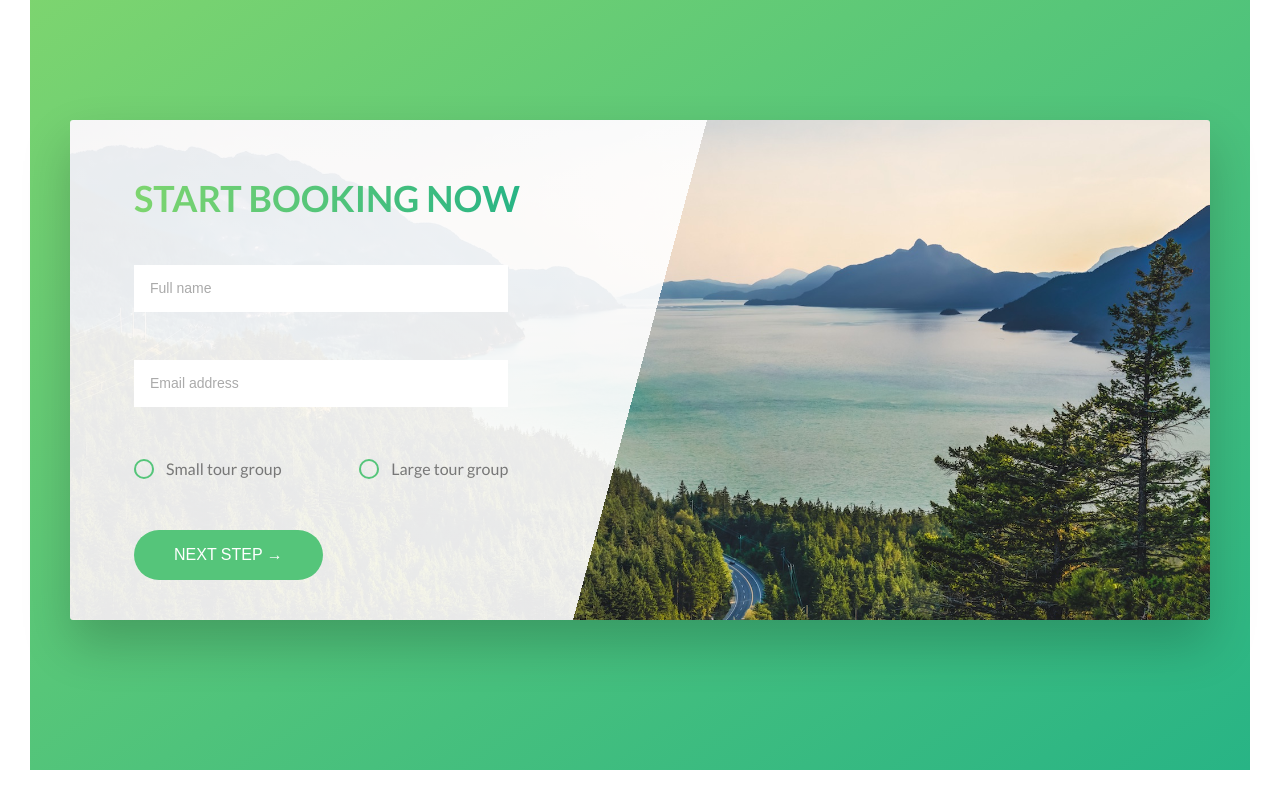
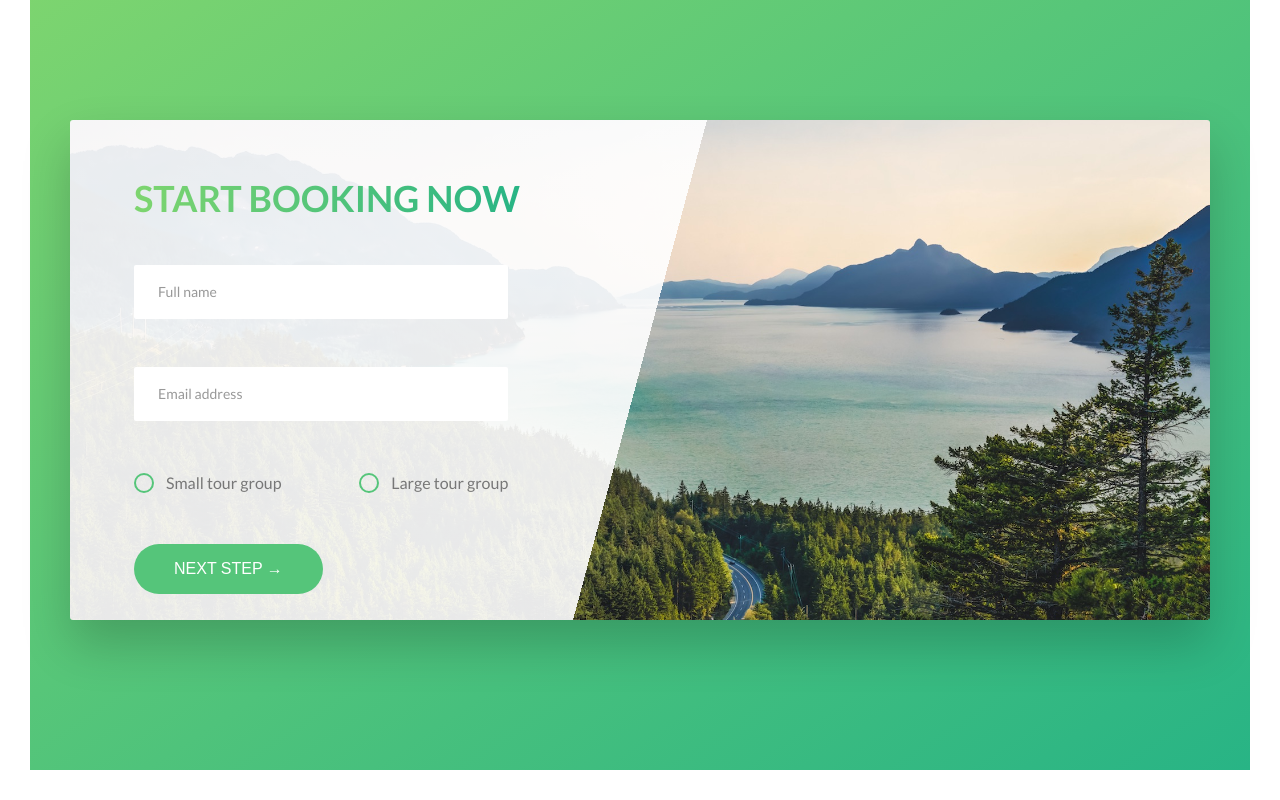
Before and after one commit to mostafaei2002/natours, a website: page index.html in a window 1280 px wide. Shown: the part 4608-5408 px from the top of the page. Drawn offline with Linux system fonts and the light colour scheme.

Commit message:
minor changes

```diff
--- a/sass/components/_button.scss
+++ b/sass/components/_button.scss
@@ -8,6 +8,7 @@
   transition: all 0.2s;
   font-size: 1.6rem;
   font-weight: 400;
+  cursor: pointer;
 
   // Normal State
   &:link,
--- a/sass/components/_form.scss
+++ b/sass/components/_form.scss
@@ -13,19 +13,25 @@
   }
 
   &__input {
-    padding: 1.6rem;
+    padding: 1.6rem 2.4rem;
+    font-size: 1.6rem;
+    font-family: inherit;
     border: none;
     display: block;
+    color: inherit;
     width: 100%;
+    border-radius: 2px;
+    border-bottom: 3px solid transparent;
 
     &::placeholder {
-      color: #aaa;
+      color: #999;
       font-size: 1.4rem;
     }
 
     &:focus {
       outline: none;
       border-bottom: 3px solid $color-primary;
+      box-shadow: 0 1rem 2rem rgba($color-black, 0.1);
     }
 
     &:focus:invalid {
```
Also changed, not shown: css/style.css.
